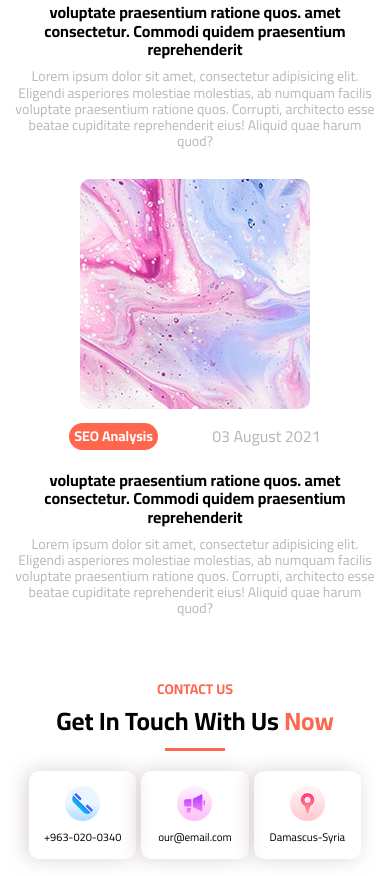
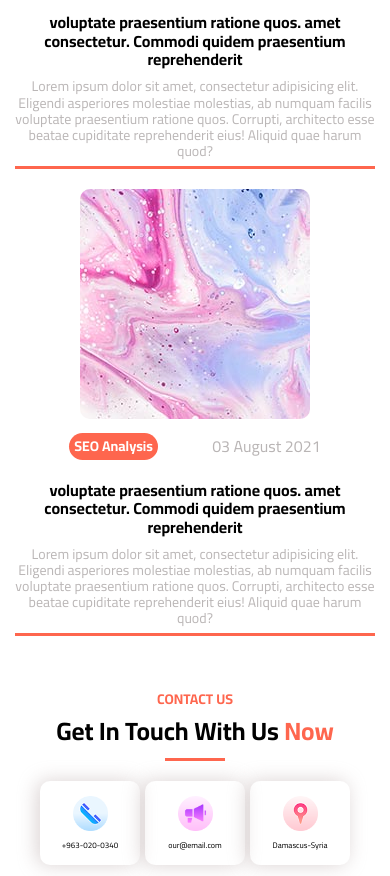
Before and after one commit to M-noor-88/DigiMedia-Template, a plain HTML site: page index.html in a window 390 px wide. Shown: the part 5386-6262 px from the top of the page. Drawn offline with Linux system fonts and the light colour scheme.

Commit message:
Edit some Sections

```diff
--- a/css/style.css
+++ b/css/style.css
@@ -1191,6 +1191,7 @@ header .respons {
 
 /* TODO------- part -2  */
 .blog .container .part-2 {
+    margin-top: 10px;
     display: flex;
     flex-direction: column;
     align-items: center;
@@ -1199,10 +1200,21 @@ header .respons {
 }
 
 .blog .container .part-2 .box {
+    position: relative;
     display: flex;
     align-items: center;
     justify-content: center;
     gap: 10px;
+}
+
+.blog .container .part-2 .box::after {
+    content: "";
+    position: absolute;
+    width: 100%;
+    height: 3px;
+    background-color: var(--text-main-color);
+    bottom: 0;
+
 }
 
 @media (max-width:768px) {
@@ -1286,7 +1298,7 @@ header .respons {
 
 @media(max-width:768px) {
     .contact .main-header {
-        margin:10px 0;
+        margin: 10px 0;
     }
 }
 
@@ -1392,6 +1404,12 @@ header .respons {
 
     .contact .container .cont .boxes .box span {
         font-size: 11px;
+    }
+}
+
+@media (max-width:500px) {
+    .contact .container .cont .boxes .box span {
+        font-size: 8px;
     }
 }
 
--- a/index.html
+++ b/index.html
@@ -376,7 +376,7 @@
         <div class="container">
             <div class="map">
                 <iframe
-                    src="https://www.google.com/maps/embed?pb=!1m18!1m12!1m3!1d106456.52297209851!2d36.21285530973541!3d33.50745579458413!2m3!1f0!2f0!3f0!3m2!1i1024!2i768!4f13.1!3m3!1m2!1s0x1518e6dc413cc6a7%3A0x6b9f66ebd1e394f2!2sDamascus%2C%20Syria!5e0!3m2!1sen!2s!4v1646125522698!5m2!1sen!2s"
+                    src="https://www.google.com/maps/embed?pb=!1m10!1m8!1m3!1d1778585.4149280065!2d36.788433643057424!3d33.83851893616658!3m2!1i1024!2i768!4f13.1!5e0!3m2!1sar!2s!4v1646141626144!5m2!1sar!2s"
                     width="600" height="450" style="border:0;" allowfullscreen="" loading="lazy"></iframe>
             </div>
             <div class="cont">
```
